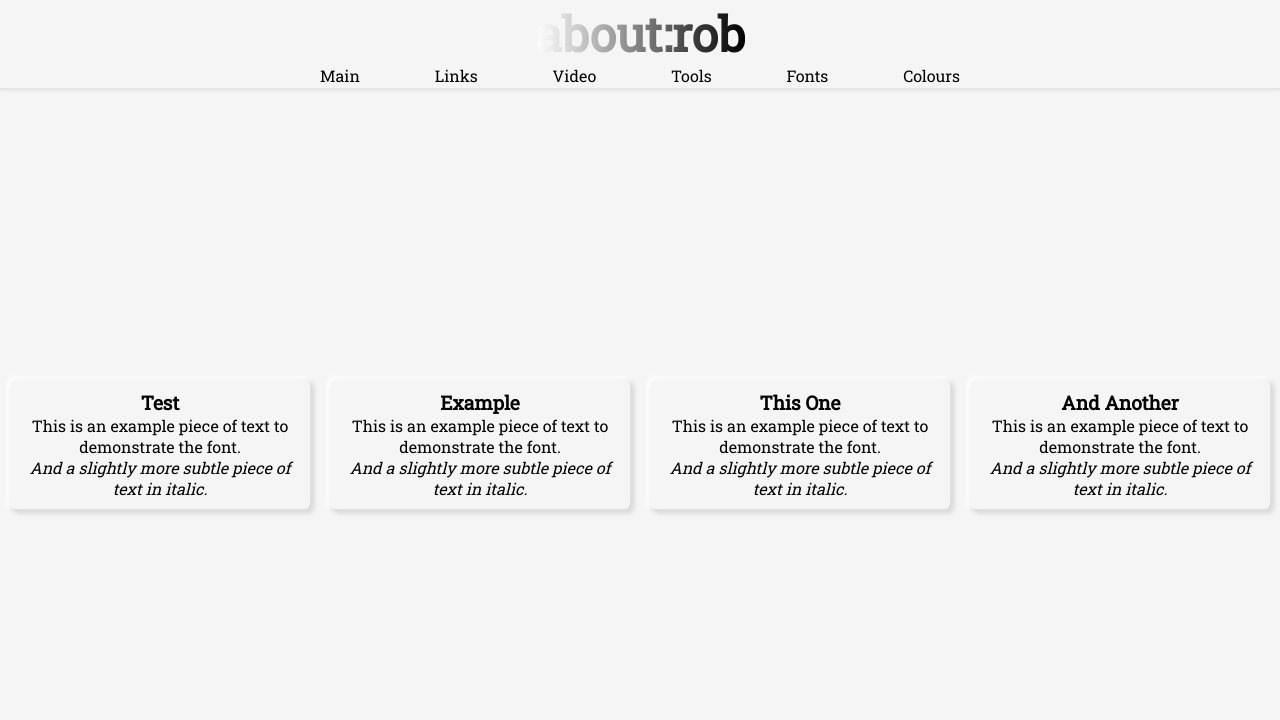
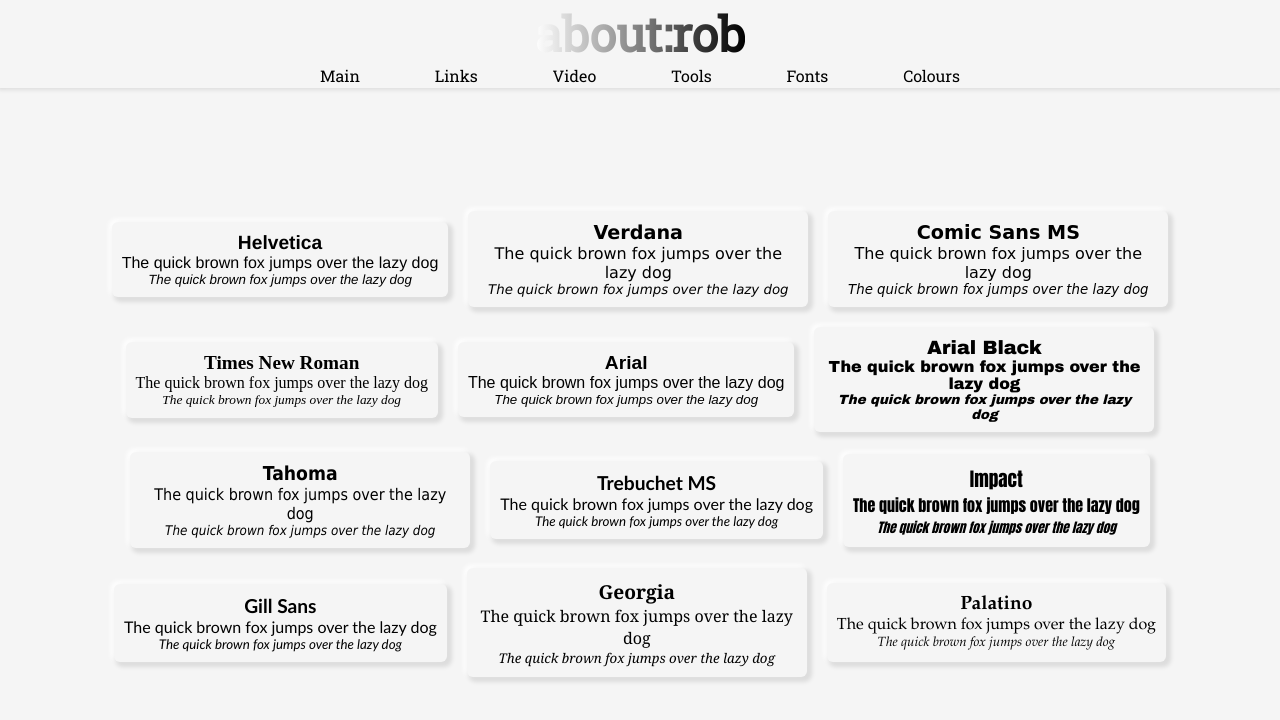
Before and after one commit to rs96/aboutrob, a React (Create React App) app: page /fonts in a window 1280 px wide. Shown: the top 720 px of the page. Built offline with nearby package versions, Linux system fonts and the light colour scheme.

Commit message:
bit of work on fonts

```diff
--- a/src/components/app/app.css
+++ b/src/components/app/app.css
@@ -33,6 +33,7 @@
     display: flex;
     justify-content: center;
     align-items: stretch;
+    flex-wrap: wrap;
 }
 
 .card-area.mobile {
--- a/src/sections/fonts/fontCard.css
+++ b/src/sections/fonts/fontCard.css
@@ -1,8 +1,9 @@
 .font-name {
-  font-size: larger;
-  font-weight: bold;
+    font-size: larger;
+    font-weight: bold;
 }
 
 .font-example-subtle {
-  font-style: italic;
+    font-size: smaller;
+    font-style: italic;
 }
--- a/src/sections/fonts/fontCard.tsx
+++ b/src/sections/fonts/fontCard.tsx
@@ -3,17 +3,19 @@
 import "./fontCard.css";
 
 interface FontCardProps {
-  name: string;
+    name: string;
 }
 
 export const FontCard = ({ name }: FontCardProps) => (
-  <Card>
-    <div className="font-name">{name}</div>
-    <div className="font-example">
-      This is an example piece of text to demonstrate the font.
-    </div>
-    <div className="font-example-subtle">
-      And a slightly more subtle piece of text in italic.
-    </div>
-  </Card>
+    <Card>
+        <div className="font-name" style={{ fontFamily: name }}>
+            {name}
+        </div>
+        <div className="font-example" style={{ fontFamily: name }}>
+            The quick brown fox jumps over the lazy dog
+        </div>
+        <div className="font-example-subtle" style={{ fontFamily: name }}>
+            The quick brown fox jumps over the lazy dog
+        </div>
+    </Card>
 );
--- a/src/sections/fonts/fonts.tsx
+++ b/src/sections/fonts/fonts.tsx
@@ -3,9 +3,22 @@
 import { FontCard } from "./fontCard";
 
 export const Fonts = () => (
-  <div className={`font-page card-area ${isMobile() && "mobile"}`}>
-    {["Test", "Example", "This One", "And Another"].map((font) => (
-      <FontCard name={font} />
-    ))}
-  </div>
+    <div className={`font-page card-area ${isMobile() && "mobile"}`}>
+        {[
+            "Helvetica",
+            "Verdana",
+            "Comic Sans MS",
+            "Times New Roman",
+            "Arial",
+            "Arial Black",
+            "Tahoma",
+            "Trebuchet MS",
+            "Impact",
+            "Gill Sans",
+            "Georgia",
+            "Palatino",
+        ].map((font) => (
+            <FontCard name={font} key={font} />
+        ))}
+    </div>
 );
```
Lines whose indentation alone changed are shown as unchanged.
